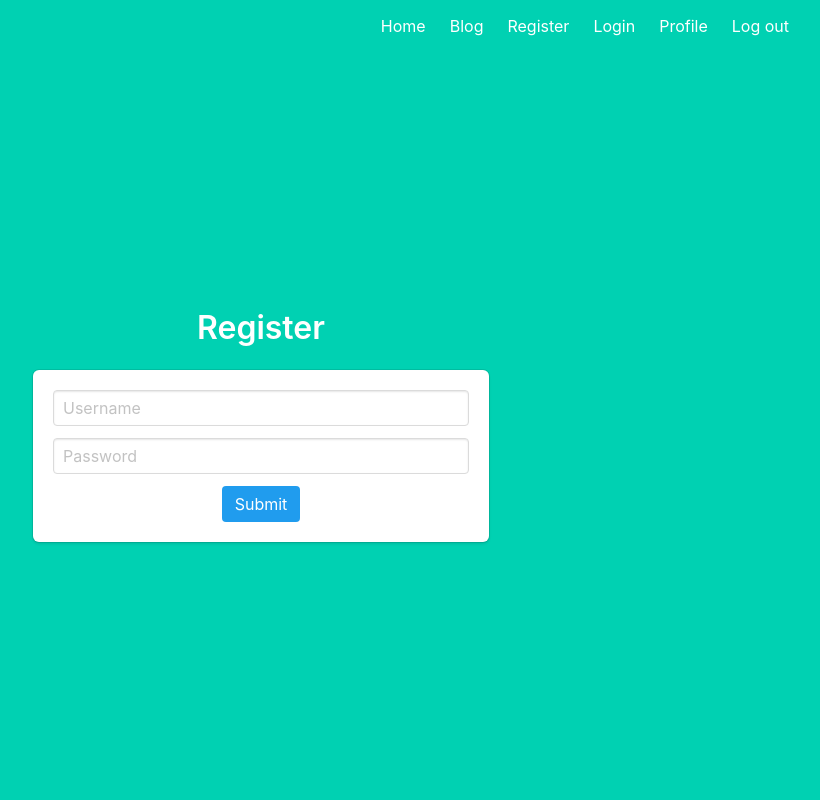
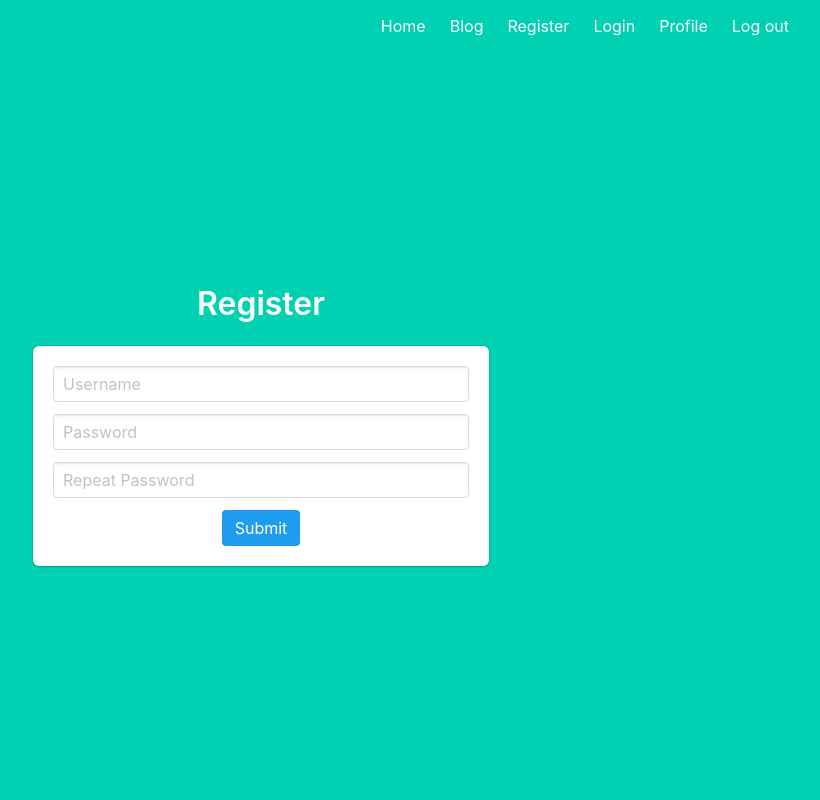
Before and after one commit to JakeStephenson3/flask-project-1, a Flask app: page /register in a window 1280 px wide. Shown: the whole page, without its empty margins (427-1247 px from the left). Run offline with Flask 3, Linux system fonts and the light colour scheme.

Commit message:
Added second password input field

```diff
--- a/templates/users/register.html
+++ b/templates/users/register.html
@@ -23,6 +23,14 @@
                         {% endfor %}
                     </div>
                 </div>
+                <div class="field">
+                    <div class="control">
+                        {{ form.password_check(class="input", placeholder="Repeat Password") }}
+                        {% for error in form.password_check.errors %}
+                            {{ error }}
+                        {% endfor %}
+                    </div>
+                </div>
                 <div>
 
                     {{ form.submit(class="button is-info is-centered") }}
--- a/users/forms.py
+++ b/users/forms.py
@@ -1,6 +1,6 @@
 from flask_wtf import FlaskForm
 from wtforms import StringField, SubmitField, PasswordField
-from wtforms.validators import DataRequired, Email, ValidationError, length
+from wtforms.validators import DataRequired, Email, ValidationError, length, EqualTo
 import re
 
 
@@ -16,7 +16,9 @@ def password_validate(self, field):
     if not p.match(field.data):
         raise ValidationError("Password must contain at least 1 digit and one lowercase character.")
 
+
 class RegisterForm(FlaskForm):
     username = StringField(validators=[DataRequired(), Email(), character_check])
     password = PasswordField(validators=[DataRequired(), character_check, length(min=8, max=15), password_validate])
+    password_check = PasswordField(validators=[DataRequired(), EqualTo('password')])
     submit = SubmitField()
```
